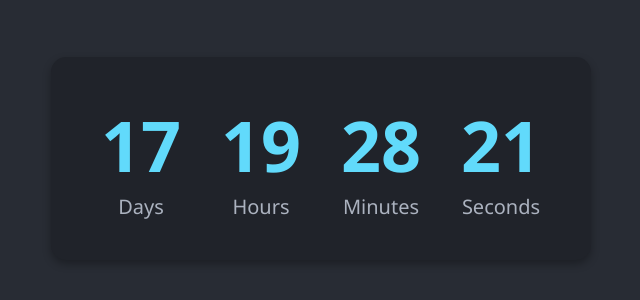
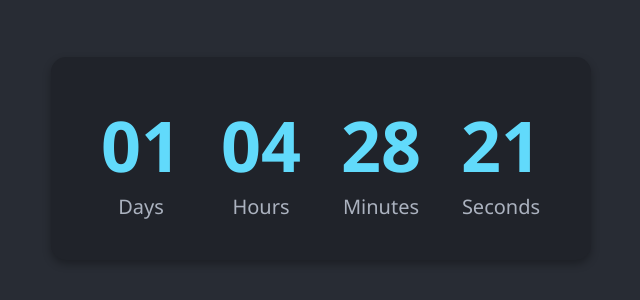
Before and after one commit to sharuk-on/countdown, a plain HTML site: page index.html in a window 1280 px wide. Shown: the part 242-542 px from the top of the page, without its empty margins (319-959 px from the left). Drawn offline with Linux system fonts and the light colour scheme.

Commit message:
Update index.html

```diff
--- a/index.html
+++ b/index.html
@@ -50,7 +50,7 @@
 
     <script>
         // Set the date we're counting down to
-        var countDownDate = new Date("Jun 30, 2024 15:00:00").getTime();
+        var countDownDate = new Date("Jun 14, 2024 00:00:00").getTime();
 
         // Update the count down every 1 second
         var x = setInterval(function() {
```
